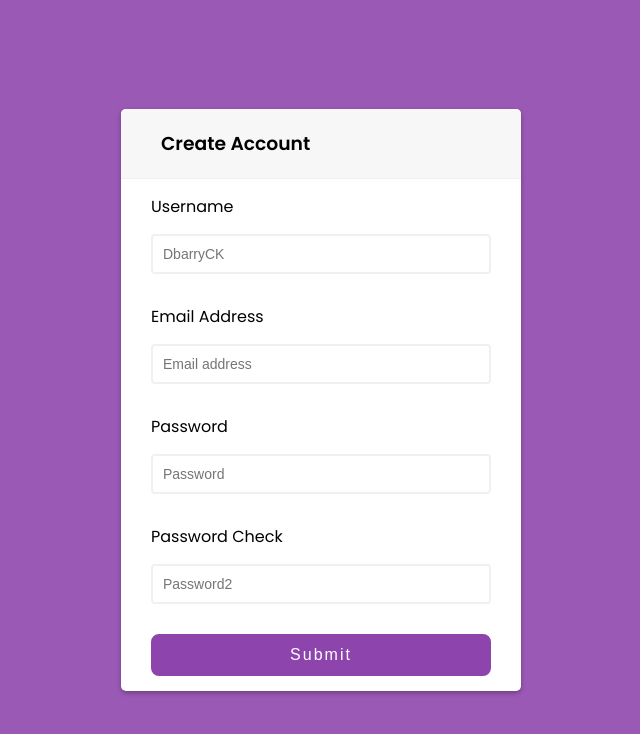
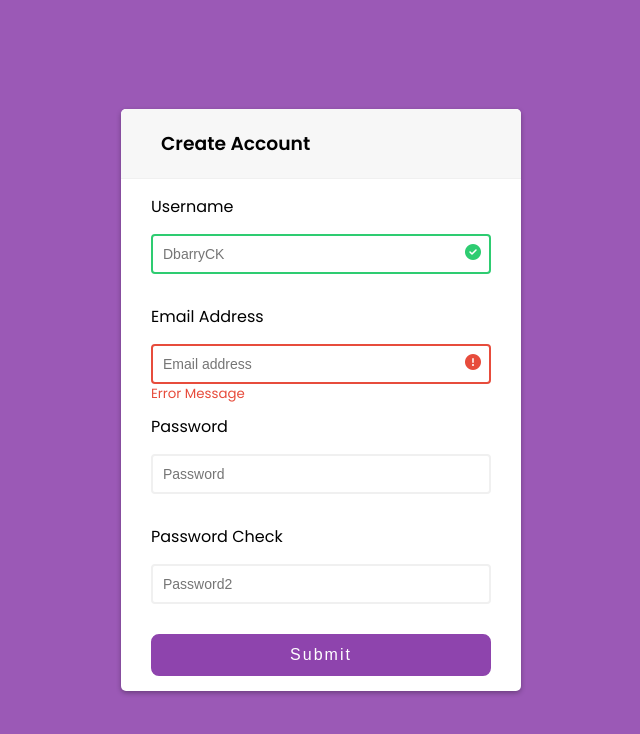
Before and after one commit to Barry-owino/Form-validation, a plain HTML site: page index.html in a window 1280 px wide. Shown: the whole page, without its empty margins (319-959 px from the left). Drawn offline with Linux system fonts and the light colour scheme.

Commit message:
updated the html file with error and success classes and styled the css error and success class

```diff
--- a/CSS/style.css
+++ b/CSS/style.css
@@ -57,6 +57,16 @@ form{
   width:100%;
 }
 
+/*success class for javascript*/
+.form-control.success input{
+  border-color:#2ecc71;
+}
+
+/*Error class for javascript*/
+.form-control.error input{
+  border-color:#e74c3c;
+}
+
 .form-control i{
   position:absolute;
   top:50px;
@@ -64,11 +74,28 @@ form{
   visibility:hidden;
 }
 
+/*success message for javascript*/
+.form-control.success i.fa-check-circle{
+  visibility:visible;
+  color:#2ecc71;
+}
+
+/*error message for javascript*/
+.form-control.error i.fa-exclamation-circle{
+  visibility:visible;
+  color:#e74c3c;
+}
+
 .form-control small{
   position:absolute;
   bottom:0;
   left:0;
   visibility:hidden;
+}
+
+.form-control.error small{
+  visibility:visible;
+  color:#e74c3c;
 }
 
 form button{
--- a/index.html
+++ b/index.html
@@ -18,8 +18,8 @@
       <h3>Create Account</h3>
     </div>
 
-    <form class="form" id="form">
-      <div class="form-control">
+    <form class="form" id="form" >
+      <div class="form-control success">
         <label>Username</label>
         <input type="text" id="username" placeholder="DbarryCK">
         <i class="fas fa-check-circle "></i>
@@ -27,7 +27,7 @@
         <small>Error Message</small>
       </div>
 
-      <div class="form-control">
+      <div class="form-control error">
         <label>Email Address</label>
         <input type="email" id="email" placeholder="Email address">
         <i class="fas fa-check-circle"></i>
```
